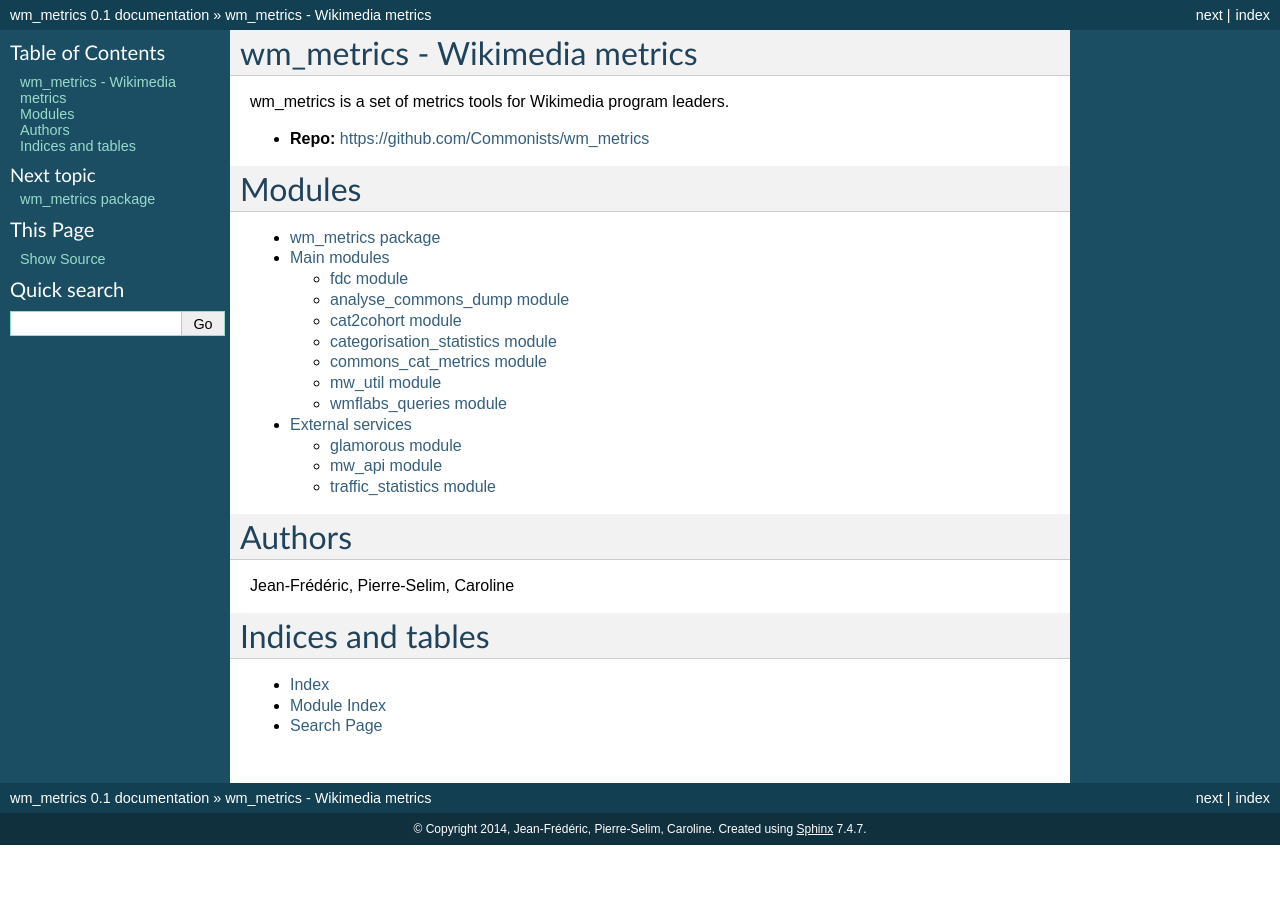
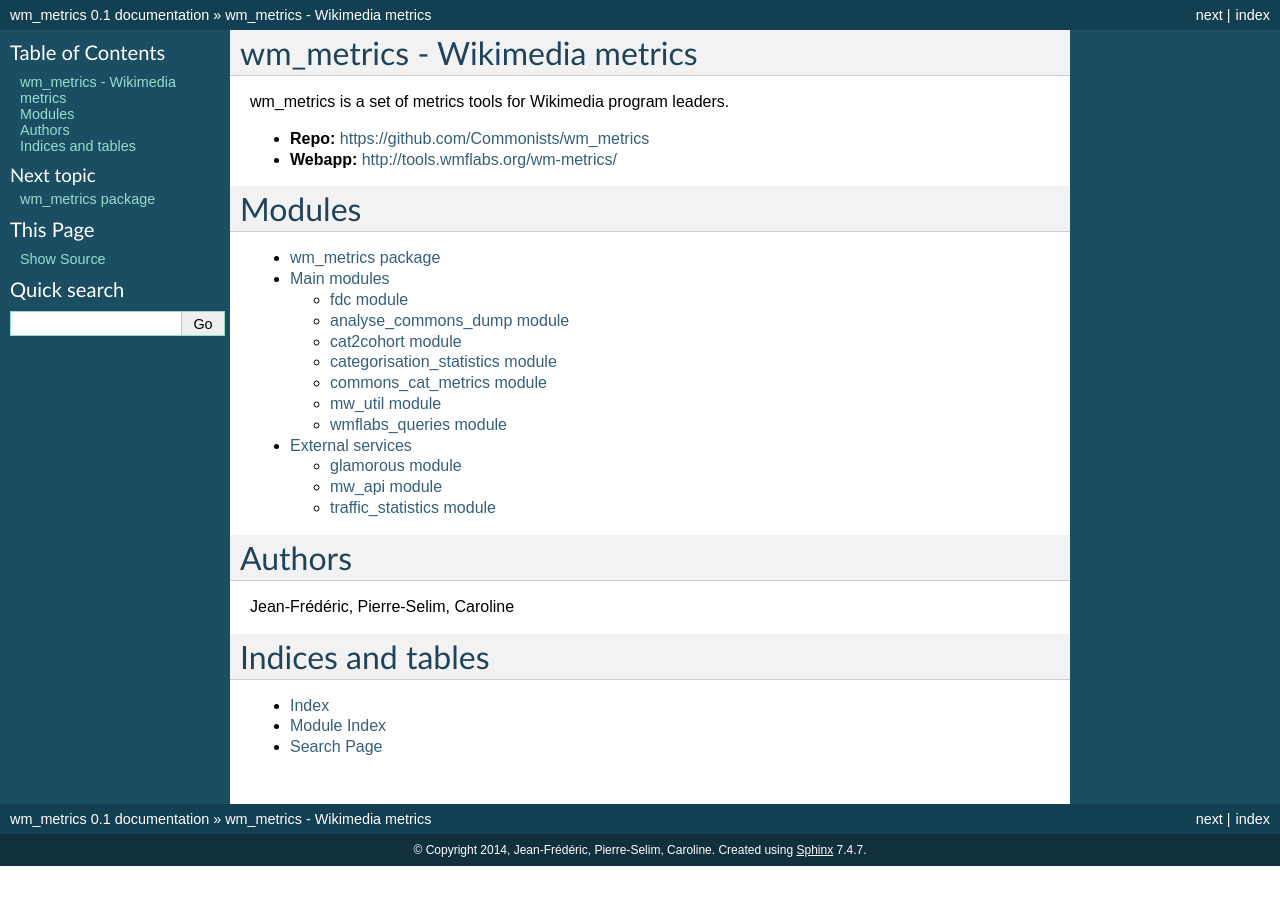
Before and after one commit to Commonists/wm_metrics, a Sphinx documentation site: the page built from docs/index.rst, in a window 1280 px wide. Built offline with Sphinx 7.4.7, drawn with Linux system fonts in a browser that asks for light colours.

Commit message:
Docs: Add link to webapp on ToolLabs

```diff
--- a/docs/index.rst
+++ b/docs/index.rst
@@ -9,6 +9,7 @@
 wm_metrics is a set of metrics tools for Wikimedia program leaders.
 
 * **Repo:** `<https://github.com/Commonists/wm_metrics>`_
+* **Webapp:** `<http://tools.wmflabs.org/wm-metrics/>`_
 
 Modules
 =======
```
